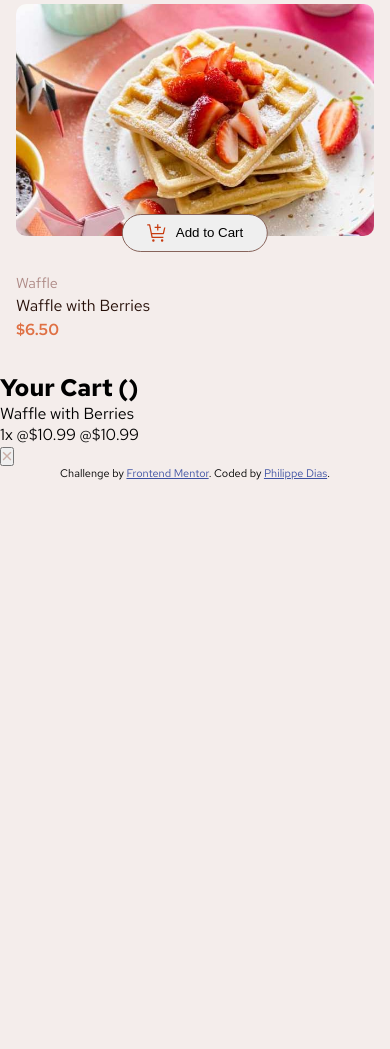
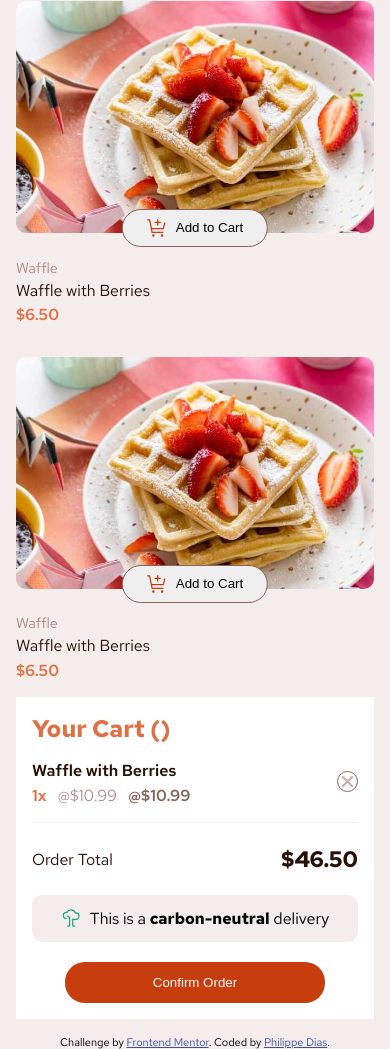
Before and after one commit to PhilippeDi4s/product-list-with-cart, a plain HTML site: page index.html in a window 390 px wide. Shown: the part 780-1829 px from the top of the page. Before the commit the page ends 1260 px from the top, so only its background shows below. Drawn offline with Linux system fonts and the light colour scheme.

Commit message:
mobile finalizado

```diff
--- a/assets/style/style.css
+++ b/assets/style/style.css
@@ -18,6 +18,7 @@
   --Rose-900: hsl(14, 65%, 9%);
 
   --orange: hsl(17, 71%, 57%);
+  --orange-dark: hsl(15, 87%, 42%);
 }
 
 body {
@@ -25,7 +26,7 @@ body {
   background-color: var(--Rose-100);
 }
 
-ul{
+ul {
   list-style: none;
 }
 
@@ -33,12 +34,18 @@ ul{
   display: flex;
   flex-direction: column;
   gap: 1rem;
+  padding: 1rem;
+}
+
+.section_title {
+  margin-bottom: 1rem;
+  color: var(--Rose-900);
+  font-size: 1.8rem;
 }
 
 .menu_grid {
   display: grid;
   grid-template-columns: repeat(12, 1fr);
-  padding: 1rem;
   gap: 2rem;
 }
 
@@ -48,7 +55,6 @@ ul{
   position: relative;
 }
 
-
 .menu_item-img {
   max-width: 100%;
   border-radius: 10px;
@@ -56,37 +62,145 @@ ul{
 
 .btn_add-cart {
   position: absolute;
-  top: 68%;
+  top: 70%;
   left: 50%;
   transform: translate(-50%, -50%);
   display: flex;
   align-items: center;
-  gap: .5rem;
-  padding: .5rem 1.5rem;
+  gap: 0.5rem;
+  padding: 0.5rem 1.5rem;
   border-radius: 50px;
   border: 1px solid var(--Rose-500);
+  transition: 0.3s ease-in-out;
 }
 
-.menu_item-info{
-    margin-top: 2rem;
+.btn_add-cart:hover {
+  border-color: var(--orange);
+  color: var(--orange);
 }
 
-.menu_item-info li{
-    margin-top: .2rem;
+.menu_item-info {
+  margin-top: 1.2rem;
 }
 
-.menu-item-type{
-    color: var(--Rose-400);
-    font-size: .9rem;
+.menu_item-info li {
+  margin-top: 0.2rem;
 }
 
-.menu-item-name{
+.menu-item-type {
+  color: var(--Rose-400);
+  font-size: 0.9rem;
+}
+
+.menu-item-name {
   color: var(--Rose-900);
 }
 
-.menu-item-price{
+.menu-item-price {
   color: var(--orange);
   font-weight: 600;
+}
+
+.section_cart {
+  background-color: white;
+  padding: 1rem;
+}
+
+.section_subtitle {
+  color: var(--orange);
+  font-weight: 700;
+}
+
+.cart_item {
+  display: flex;
+  justify-content: space-between;
+  align-items: center;
+  border-bottom: 1px solid var(--Rose-100);
+  padding: 1rem 0;
+}
+
+.cart_item-info {
+  margin-top: 0.3rem;
+  display: flex;
+  gap: 0.7rem;
+}
+
+.cart_item-name {
+  color: var(--Rose-900);
+  font-weight: 550;
+}
+
+.cart_item-quantity {
+  color: var(--orange);
+  font-weight: 600;
+}
+
+.cart_item-price {
+  color: var(--Rose-400);
+}
+
+.cart_item-total {
+  color: var(--Rose-500);
+  font-weight: 600;
+}
+
+.btn_removeItem {
+  background-color: transparent;
+  border: none;
+  width: 1.3rem;
+  cursor: pointer;
+}
+
+.icon_removeItem {
+  width: 100%;
+  border: 1px solid var(--Rose-500);
+  border-radius: 50px;
+  padding: 2px;
+}
+
+.cart_total-container {
+  margin-top: 1.3rem;
+  display: flex;
+  align-items: center;
+  justify-content: space-between;
+  margin-bottom: 1.3rem;
+}
+
+.cart_total-label {
+  color: var(--Rose-900);
+}
+
+.total {
+  color: var(--Rose-900);
+  font-weight: 800;
+  font-size: 1.4rem;
+}
+
+.eco_message-container {
+  padding: 0.8rem 1rem;
+  display: flex;
+  align-items: center;
+  justify-content: center;
+  gap: 0.5rem;
+  background-color: var(--Rose-100);
+  border-radius: 10px;
+  margin-bottom: 1.3rem;
+}
+
+.btn_confirmOrder {
+  display: block;
+  margin: 0 auto;
+  width: 80%;
+  padding: 0.8rem 0;
+  border-radius: 20px;
+  border: none;
+  background-color: var(--orange-dark);
+  color: white;
+  transition: 0.3s ease-in-out;
+}
+
+.btn_confirmOrder:hover {
+  background-color: var(--orange);
 }
 
 .attribution {
@@ -96,3 +210,25 @@ ul{
 .attribution a {
   color: hsl(228, 45%, 44%);
 }
+
+@media screen and (min-width: 56.5rem) {
+  .main {
+    gap: 2rem;
+    align-items: flex-start;
+    flex-direction: row;
+    padding: 0 6rem;
+    margin-top: 4rem;
+  }
+
+  .menu_item {
+    grid-column: span 4;
+  }
+
+  .section_menu{
+    width: 70%;
+  }
+
+  .section_cart{
+    width: 30%;
+  }
+}
--- a/index.html
+++ b/index.html
@@ -83,6 +83,25 @@
               <li class="menu-item-price">$6.50</li>
             </ul>
           </article>
+            <article class="menu_item">
+              <img
+                src="assets/images/image-waffle-mobile.jpg"
+                alt=""
+                class="menu_item-img"
+              />
+              <button class="btn_add-cart">
+                <img
+                  src="assets/images/icon-add-to-cart.svg"
+                  alt="cart icon"
+                  class="icon_cart"
+                />Add to Cart
+              </button>
+              <ul class="menu_item-info">
+                <li class="menu-item-type">Waffle</li>
+                <li class="menu-item-name">Waffle with Berries</li>
+                <li class="menu-item-price">$6.50</li>
+              </ul>
+            </article>
         </div>
       </section>
       <section class="section_cart">
@@ -98,6 +117,7 @@
                 <span class="cart_item-price">@$10.99</span>
                 <span class="cart_item-total">@$10.99</span>
               </div>
+            </div>
             <button
               class="btn_removeItem"
               aria-label="Remove Waffle with Berries from cart"
@@ -108,9 +128,17 @@
                 class="icon_removeItem"
               />
             </button>
-            </div>
           </li>
         </ul>
+        <div class="cart_total-container">
+          <p class="cart_total-label">Order Total</p>
+          <span class="total" id="total">$46.50</span>
+        </div>
+        <div class="eco_message-container">
+          <img src="assets/images/icon-carbon-neutral.svg" alt="" class="icon_tree">
+          <p class="eco_text">This is a <b>carbon-neutral</b> delivery</p>
+        </div>
+        <button class="btn_confirmOrder" id="confirmOrder">Confirm Order</button>
       </section>
     </main>
 
```
Lines whose indentation alone changed are shown as unchanged.
